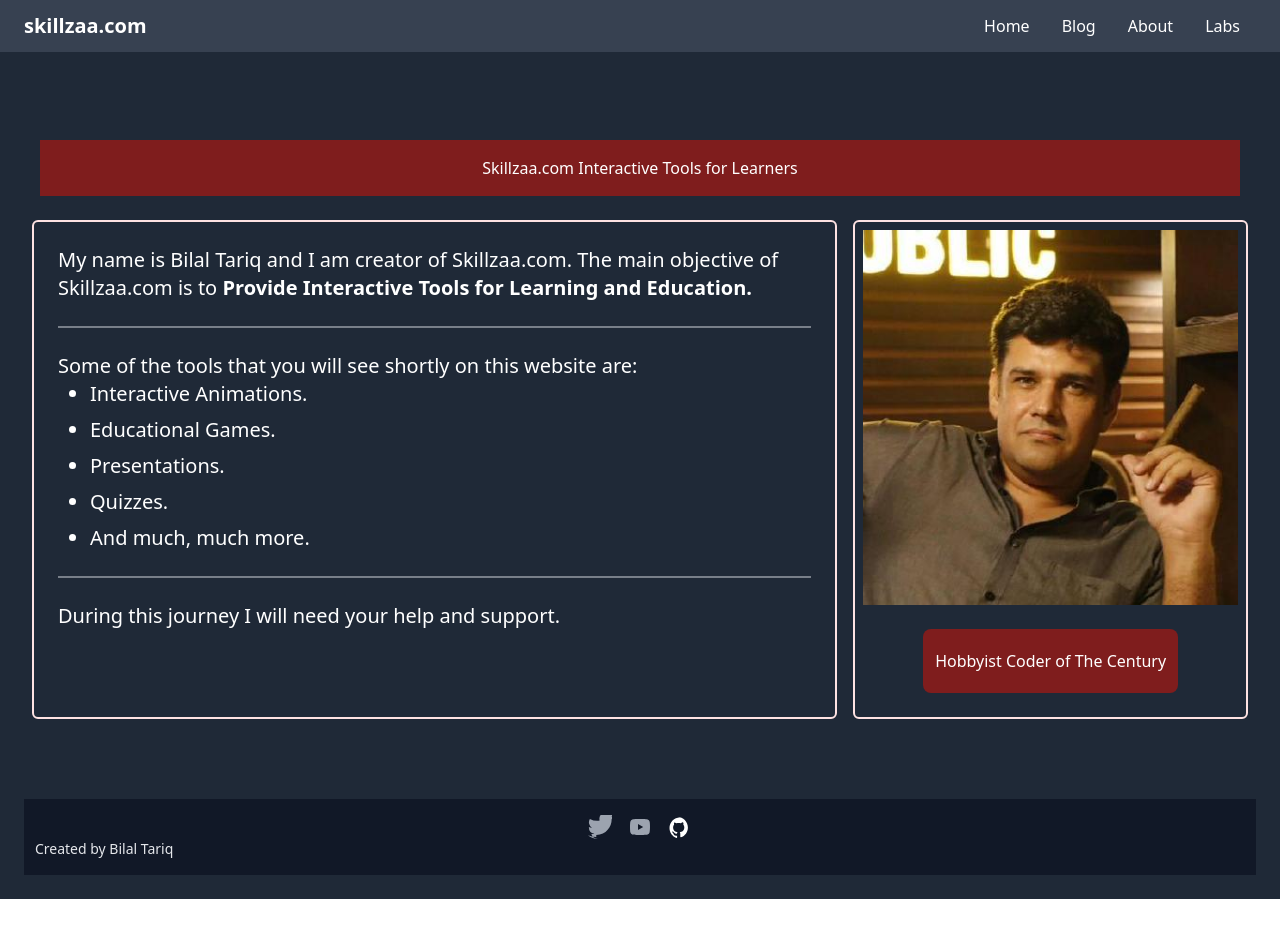
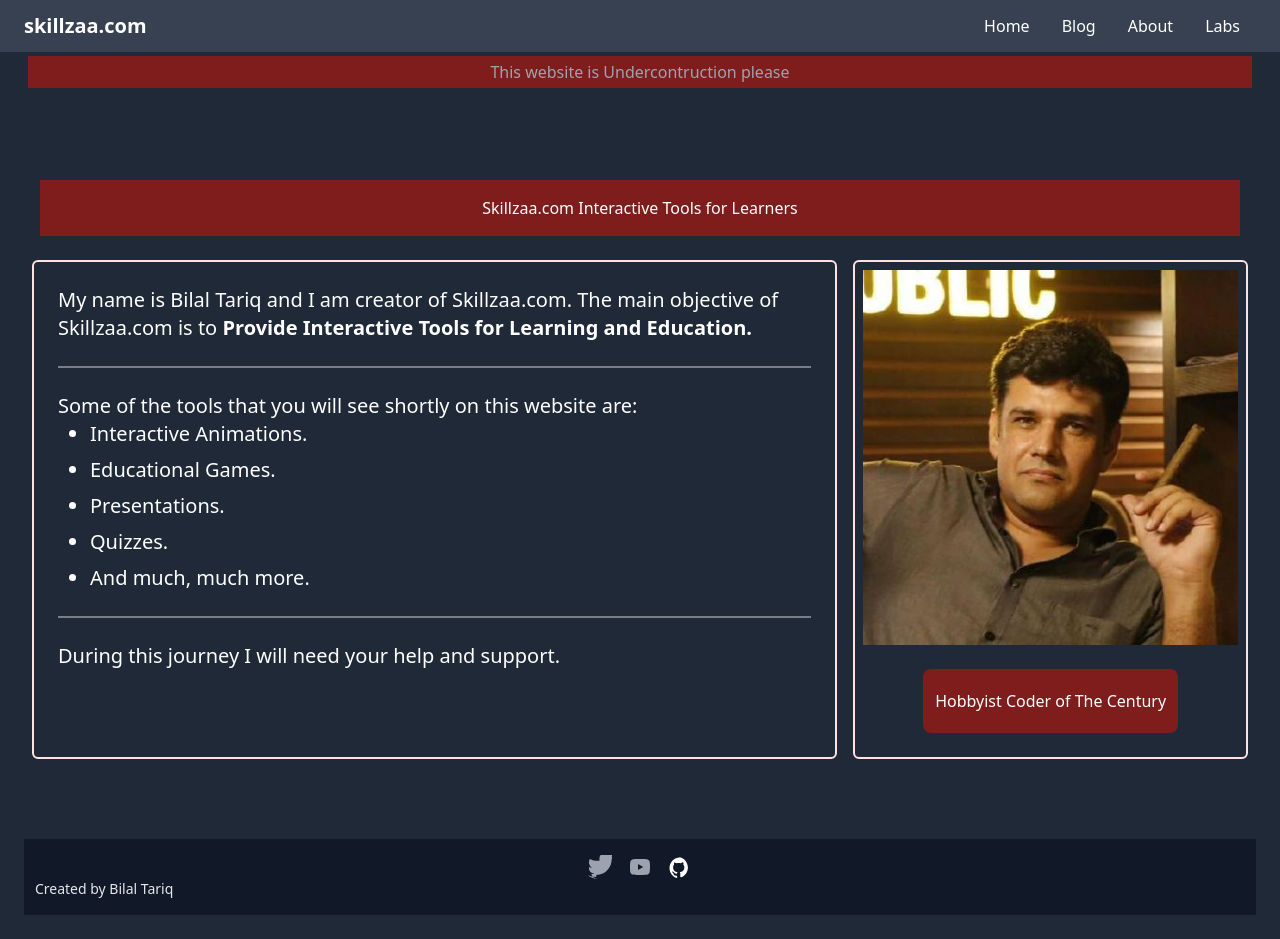
Before and after one commit to bilza2023/netlify_site, a SvelteKit app: page /about in a window 1280 px wide. Before the commit the page ends 899 px from the top, so only its background shows below. Built offline with nearby package versions, Linux system fonts and the light colour scheme.

Commit message:
i think for time begin i should use css rather than tailwind since in svelte css makes more sense

```diff
--- a/src/lib/cmp/MainNav.svelte
+++ b/src/lib/cmp/MainNav.svelte
@@ -1,7 +1,5 @@
 <script>
-
 let isVisible = false;
-
 </script>
 
 <nav class="bg-gray-700 shadow-lg">
--- a/src/lib/cmp/Underconstruction.svelte
+++ b/src/lib/cmp/Underconstruction.svelte
@@ -1,3 +1,3 @@
-<div class="m-1 p-2   bg-red-900 text-gray-300 flex justify-center">
+<div class="m-1 p-1   bg-red-900 text-gray-400 flex justify-center ">
 <p>This website is Undercontruction please</p>
 </div>
--- a/src/routes/+layout.svelte
+++ b/src/routes/+layout.svelte
@@ -9,7 +9,7 @@
 
 <MainNav />
 <div class="app bg-gray-800 text-white m-0 p-6 pt-0 pl-1% pr-1%">
-<!-- <Underconstruction /> -->
+<Underconstruction />
 <br/>
 <br/>
 		<slot />
```
